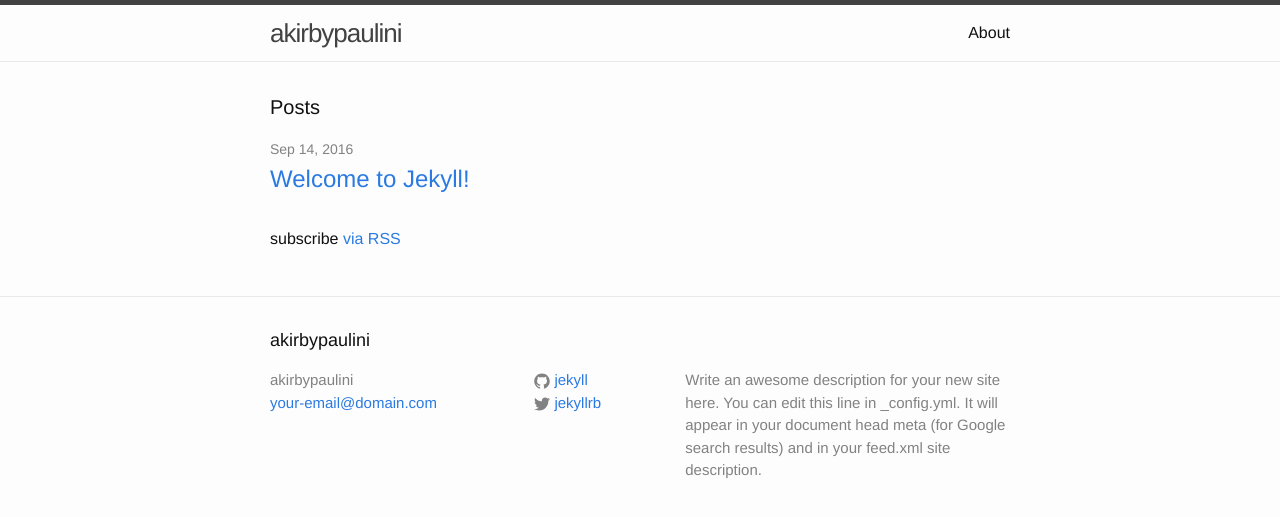
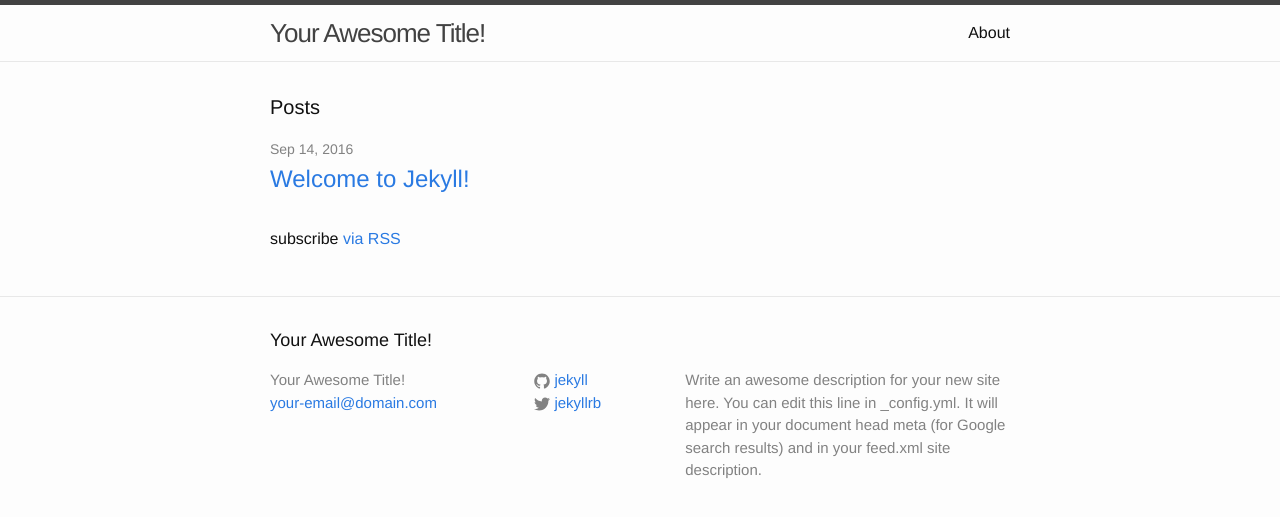
Before and after one commit to akirbypaulini/akirbypaulini.github.io, a Jekyll site: the page built from index.html, in a window 1280 px wide. Shown: the top 517 px of the page. Built offline with Jekyll 4.4.1, drawn with Linux system fonts in a browser that asks for light colours.

Commit message:
Update _config.yml

```diff
--- a/_config.yml
+++ b/_config.yml
@@ -6,7 +6,7 @@
 # 'jekyll serve'. If you change this file, please restart the server process.
 
 # Site settings
-title: akirbypaulini
+title: Your Awesome Title!
 email: your-email@domain.com
 description: > # this means to ignore newlines until "baseurl:"
   Write an awesome description for your new site here. You can edit this
```
